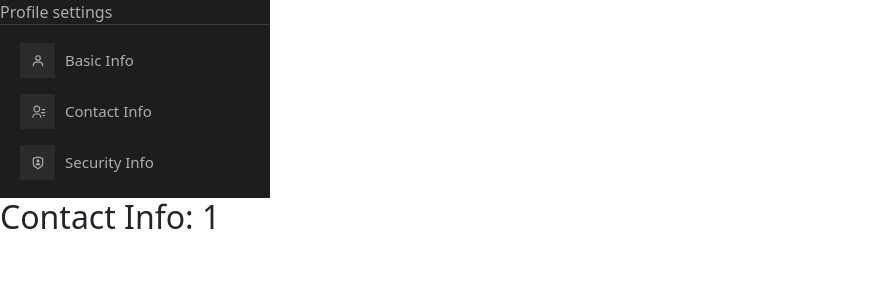
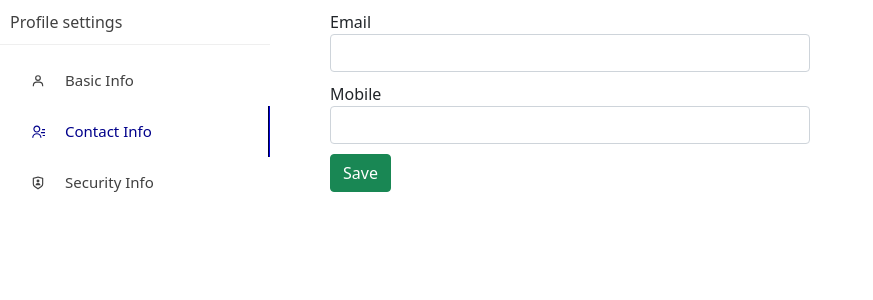
Before and after one commit to josecadima/speedkt-people-web, a React (Create React App) app in the folder speedkt.people.web/: page /contactInfo/1 in a window 1280 px wide. Shown: the top 300 px of the page, without its empty margins (0-873 px from the left). Built offline with nearby package versions, Linux system fonts and the light colour scheme.

Commit message:
Added material ui and updated sidebar style

```diff
--- a/speedkt.people.web/package.json
+++ b/speedkt.people.web/package.json
@@ -3,6 +3,10 @@
   "version": "0.1.0",
   "private": true,
   "dependencies": {
+    "@emotion/react": "^11.9.0",
+    "@emotion/styled": "^11.8.1",
+    "@mui/icons-material": "^5.6.2",
+    "@mui/material": "^5.6.2",
     "@testing-library/jest-dom": "^5.16.4",
     "@testing-library/react": "^13.0.1",
     "@testing-library/user-event": "^13.5.0",
--- a/speedkt.people.web/src/App.js
+++ b/speedkt.people.web/src/App.js
@@ -1,7 +1,9 @@
 import React, { Component } from 'react';
 import { BrowserRouter, Routes, Route, useParams } from 'react-router-dom';
 
-import { Sidebar } from './components/Sidebar.js';
+import Box from '@mui/material/Box';
+
+import Sidebar from './components/Sidebar';
 import BasicInfo from './components/BasicInfo';
 import ContactInfo from './components/ContactInfo';
 import { SecurityInfo } from './components/SecurityInfo.js';
@@ -18,6 +20,7 @@ export default class App extends Component {
     render() {
         return (
             <BrowserRouter>
+                <Box sx={{ display:'flex', flexDirection:'row', flexWrap:'wrap', bgcolor: 'background.paper' }}>
                     <Sidebar />
 
                     <Routes>
@@ -25,6 +28,7 @@ export default class App extends Component {
                         <Route exact path="/contactInfo/:personId" element={<ContactInfo />}></Route>
                         <Route exact path="/securityInfo" element={<SecurityInfo />}></Route>
                     </Routes>
+                </Box>
             </BrowserRouter>
         );
     }
--- /dev/null
+++ b/speedkt.people.web/src/components/BasicInfo.css
@@ -0,0 +1,8 @@
+.basic-info-container {
+    padding: 10px;
+    min-width: 500px;
+}
+
+    .basic-info-container div {
+        margin-bottom: 10px;
+    }
--- a/speedkt.people.web/src/components/BasicInfo.js
+++ b/speedkt.people.web/src/components/BasicInfo.js
@@ -2,6 +2,8 @@ import React, { useState, useEffect } from 'react';
 import { useParams } from 'react-router-dom';
 
 import PersonService from '../services/personService'
+
+import './BasicInfo.css'
 
 const BasicInfo = (props) => {
     useEffect(() => {
@@ -32,7 +34,7 @@ const BasicInfo = (props) => {
     };
 
     return (
-        <div>
+        <div className='basic-info-container'>
             <div>
                 <label htmlFor='firstName'>First name</label>
                 <input type='text' className='form-control' id='firstName' name='firstName' required
--- /dev/null
+++ b/speedkt.people.web/src/components/ContactInfo.css
@@ -0,0 +1,8 @@
+.contact-info-container {
+    padding: 10px;
+    min-width: 500px;
+}
+
+    .contact-info-container div {
+        margin-bottom: 10px;
+    }
--- a/speedkt.people.web/src/components/ContactInfo.js
+++ b/speedkt.people.web/src/components/ContactInfo.js
@@ -1,10 +1,47 @@
-import React from 'react';
+import React, { useState } from 'react';
 import { useParams } from 'react-router-dom';
+
+import PersonService from '../services/personService'
+
+import './ContactInfo.css'
 
 const ContactInfo = (props) => {
     let { personId } = useParams();
+    const [personContact, setPersonContact] = useState([]);
 
-    return <h2>Contact Info: {personId}</h2>;
+    const savePersonContact = () => {
+        PersonService.updatePersonContact(personContact)
+            .then(response => {
+                console.log('person contact saved');
+            });
+    }
+
+    const onInputChange = event => {
+        const { name, value } = event.target;
+        setPersonContact({ ...personContact, [name]: value });
+    };
+
+    return (
+        <div className='contact-info-container'>
+            <div>
+                <label htmlFor='personEmail'>Email</label>
+                <input type='text' className='form-control' id='email' name='email' required
+                    value={personContact.email}
+                    onChange={onInputChange} />
+            </div>
+
+            <div>
+                <label htmlFor='personMobile'>Mobile</label>
+                <input type='text' className='form-control' id='mobile' name='mobile' required
+                    value={personContact.mobile}
+                    onChange={onInputChange} />
+            </div>
+
+            <button onClick={savePersonContact} className='btn btn-success'>
+                Save
+            </button>
+        </div>
+    );
 };
 
 export default ContactInfo;
--- /dev/null
+++ b/speedkt.people.web/src/components/Sidebar.css
@@ -0,0 +1,25 @@
+.sidebar-container {
+    margin-right: 50px;
+}
+
+.pro-sidebar {
+    color: #404040 !important;
+}
+
+.pro-sidebar-header {
+    font-weight: 500;
+    padding: 10px !important;
+}
+
+.pro-sidebar-inner {
+    background: #ffffff !important;
+}
+
+.pro-icon-wrapper {
+    background-color: #ffffff !important
+}
+
+.pro-menu-item.active {
+    color: darkblue !important;
+    border-right: 2px groove darkblue;
+}
--- a/speedkt.people.web/src/components/Sidebar.js
+++ b/speedkt.people.web/src/components/Sidebar.js
@@ -1,37 +1,43 @@
 import React from 'react';
 
-import { Link } from 'react-router-dom';
+import { Link, useLocation } from 'react-router-dom';
 
 import { BiUser, BiUserVoice } from 'react-icons/bi';
 import { RiShieldUserLine, RiContactsLine } from 'react-icons/ri';
 
-import { ProSidebar, Menu, MenuItem, SubMenu, SidebarHeader, SidebarContent } from 'react-pro-sidebar';
+import { ProSidebar, Menu, MenuItem, SidebarHeader, SidebarContent } from 'react-pro-sidebar';
 import 'react-pro-sidebar/dist/css/styles.css';
+import './Sidebar.css';
 
-export class Sidebar extends React.Component {
-    render() {
-        return <ProSidebar>
+const Sidebar = () => {
+    const location = useLocation().pathname;
+
+    return (
+        <div className="sidebar-container">
+            <ProSidebar>
                 <SidebarHeader>
                     Profile settings
                 </SidebarHeader>
 
                 <SidebarContent>
                     <Menu iconShape="square">
-                    <MenuItem active={window.location.pathname === "/basicInfo"} icon={<BiUser />}>
+                        <MenuItem active={location.startsWith("/basicInfo/")} icon={<BiUser />}>
                             Basic Info
                             <Link to="/basicInfo" />
                         </MenuItem>
-                    <MenuItem active={window.location.pathname === "/contactInfo"} icon={<RiContactsLine />}>
+                        <MenuItem active={location.startsWith("/contactInfo/")} icon={<RiContactsLine />}>
                             Contact Info
                             <Link to="/contactInfo" />
                         </MenuItem>
-                    <MenuItem active={window.location.pathname === "/securityInfo"} icon={<RiShieldUserLine />}>
+                        <MenuItem active={location === "/securityInfo"} icon={<RiShieldUserLine />}>
                             Security Info
                             <Link to="/securityInfo" />
                         </MenuItem>
                     </Menu>
                 </SidebarContent>
-        </ProSidebar>;
+            </ProSidebar>
+        </div>
+    );
+}
 
-    }
-}
+export default Sidebar;
--- a/speedkt.people.web/src/index.css
+++ b/speedkt.people.web/src/index.css
@@ -11,7 +11,3 @@ code {
   font-family: source-code-pro, Menlo, Monaco, Consolas, 'Courier New',
     monospace;
 }
-
-.basic-info-container {
-    background-color: #808080;
-}
```
Also changed, not shown: 1 other file (tests, documents, lock files or other folders). Lines whose indentation alone changed are shown as unchanged.
